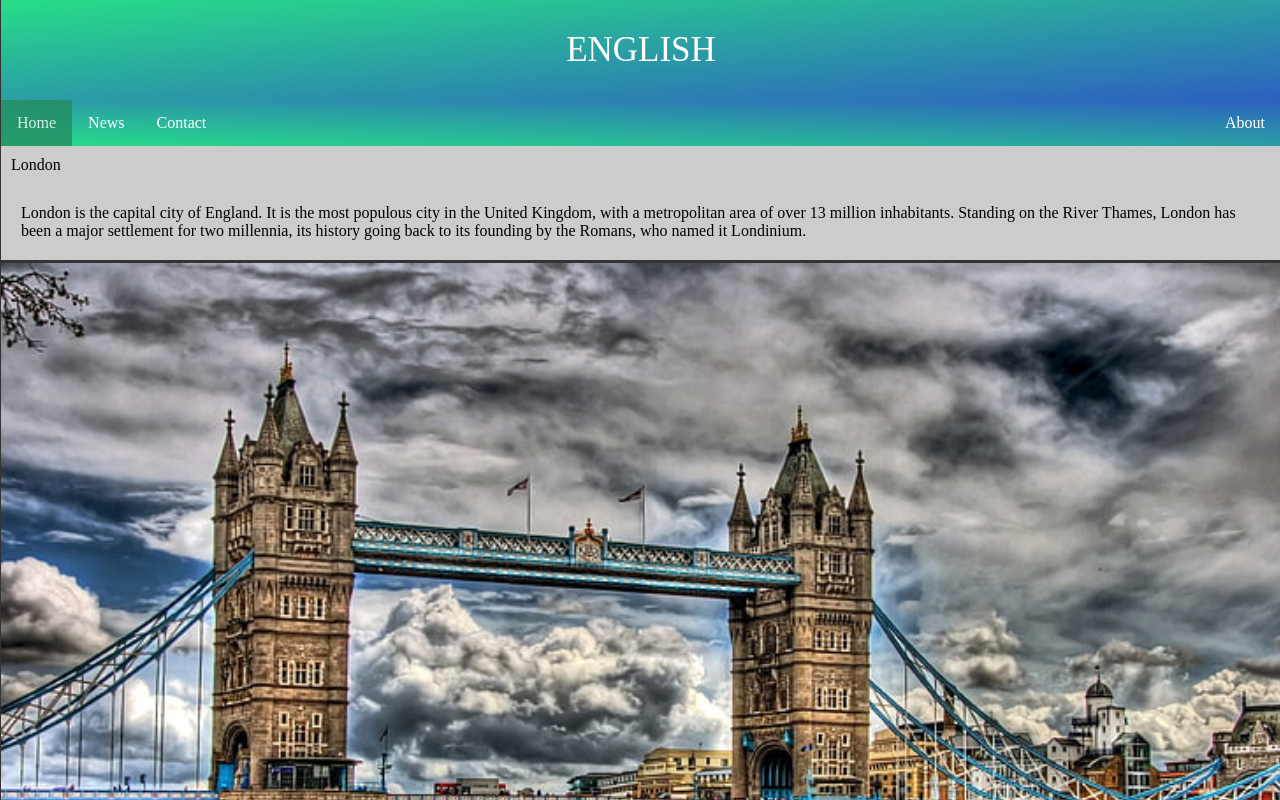
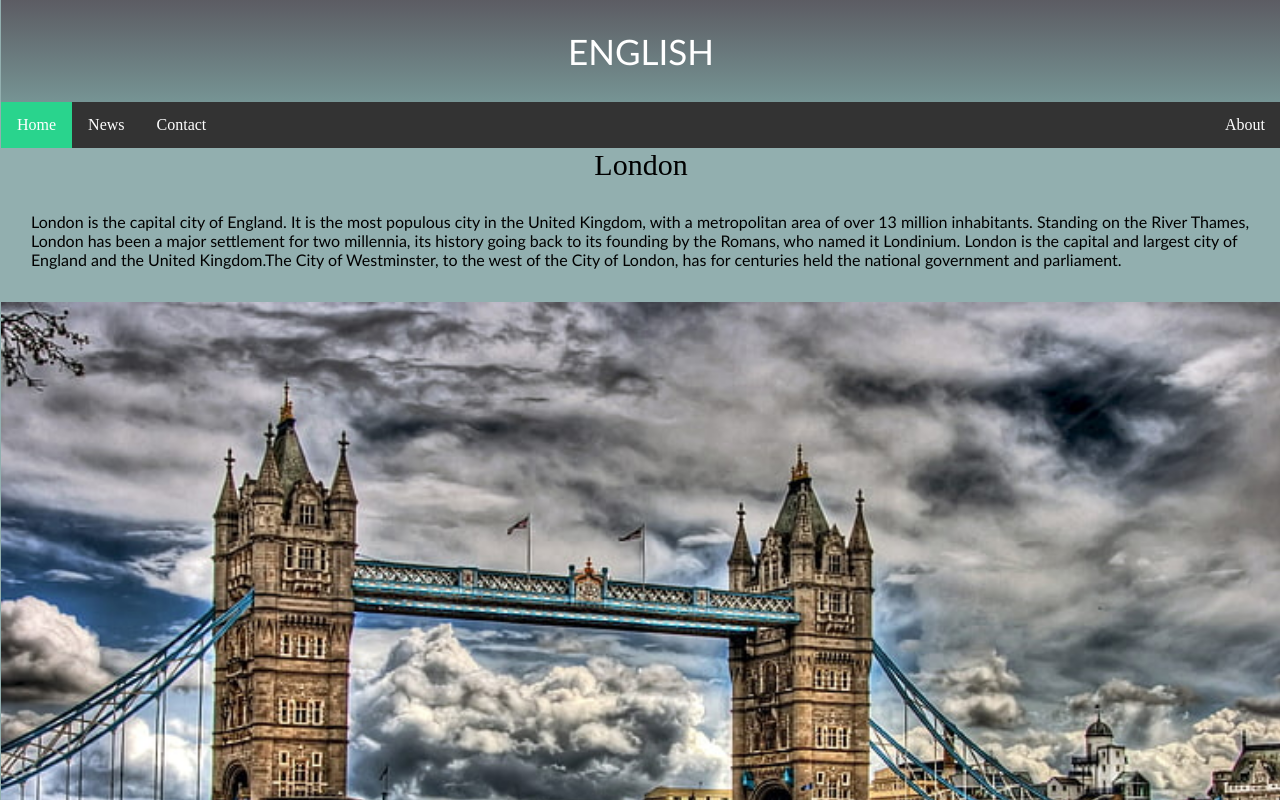
Before and after one commit to miwen17/layout, a plain HTML site: page index.html in a window 1280 px wide. Shown: the top 800 px of the page. Drawn offline with Linux system fonts and the light colour scheme.

Commit message:
gradientfinishing

```diff
--- a/index.html
+++ b/index.html
@@ -27,6 +27,7 @@
     London is the capital city of England. It is the most populous city in the United Kingdom, with a metropolitan area of over 13 million inhabitants.
 
     Standing on the River Thames, London has been a major settlement for two millennia, its history going back to its founding by the Romans, who named it Londinium.
+    London is the capital and largest city of England and the United Kingdom.The City of Westminster, to the west of the City of London, has for centuries held the national government and parliament.
 </div>
     <div class="isifoto">
         <img class="london1" src="paper/london.jpg">
--- a/new.css
+++ b/new.css
@@ -1,5 +1,9 @@
+html {
+  background-color: rgb(146, 175, 175);
+}
+
 .judul {
-    background-color: #666;
+background-image: linear-gradient(to bottom, rgb(92, 92, 99),rgb(118, 148, 148) );
 padding: 30px;
 text-align: center;
 font-size: 35px;
@@ -8,8 +12,8 @@
 left: 0;
 right: 0;
 bottom: 0;
+font-family: Calibri;
 }
-
 
 .isi {
 display: flex;
@@ -18,8 +22,9 @@
 
 .isi {
 flex: 1;
-    background: #ccc;
-    padding: 20px;
+background: rgb(146, 175, 175);
+padding: 30px;
+font-family: Calibri;
 }
 
 
@@ -29,13 +34,16 @@
 
 
 .judulisi {
-    background: #ccc;
-    padding: 20px;
+background: rgb(146, 175, 175);
+text-align: center;
+margin: auto;
+font-size: 30px;
+display: block;
 }
-
 
 .penutup {
 background-color: #666;
+background-image: linear-gradient(to top, rgb(82, 82, 83),rgb(118, 148, 148) );
 padding: 30px;
 text-align: center;
 font-size: 35px;
@@ -58,11 +66,11 @@
 position: sticky;
 top: 0;
 left: 0;
+background-image: linear-gradient(to top, #ccc,);
 }
 
 li {
 float: left;
-    border-right:1px solid #333;
 }
 
 li a {
@@ -74,11 +82,14 @@
 }
 
 li a:hover:not(.active) {
-    background-color: #111;
+background-color: rgba(175, 175, 175, 0.616);
+color: rgb(0, 0, 0);
+opacity: 100%;
+border-radius: 5%;
 }
 
 .active {
-    background-color: #04AA6D;
+background-color: #29d48d;
 }
 
 .all {
@@ -95,5 +106,5 @@
 height: 150%;
 left: 0px;
 top: 3px;
-    background-color: rgb(91, 148, 187);
+background-color: rgb(146, 175, 175);
 }
--- a/style.css
+++ b/style.css
@@ -1,9 +1,9 @@
 html {
-    background-color: #333;
+    background-color: rgb(146, 175, 175);
 }
 
 .judul {
-  background-image: linear-gradient(to left top, rgb(45, 96, 192),rgb(39, 221, 136) );
+  background-image: linear-gradient(to bottom, rgb(92, 92, 99),rgb(118, 148, 148) );
   padding: 30px;
   text-align: center;
   font-size: 35px;
@@ -12,6 +12,7 @@ html {
   left: 0;
   right: 0;
   bottom: 0;
+  font-family: Calibri;
 }
 
 .isi {
@@ -21,8 +22,9 @@ html {
 
 .isi {
   flex: 1;
-  background: #ccc;
-  padding: 20px;
+  background: rgb(146, 175, 175);
+  padding: 30px;
+  font-family: Calibri;
 }
 
 
@@ -32,12 +34,16 @@ html {
 
 
 .judulisi {
-  background: #ccc;
-  padding: 10px;
+  background: rgb(146, 175, 175);
+  text-align: center;
+  margin: auto;
+  font-size: 30px;
+  display: block;
 }
 
 .penutup {
   background-color: #666;
+  background-image: linear-gradient(to top, rgb(82, 82, 83),rgb(118, 148, 148) );
   padding: 30px;
   text-align: center;
   font-size: 35px;
@@ -60,7 +66,7 @@ ul {
   position: sticky;
   top: 0;
   left: 0;
-  background-image: linear-gradient(to bottom left, rgb(45, 96, 192),rgb(39, 221, 136) );
+  background-image: linear-gradient(to top, #ccc,);
 }
 
 li {
@@ -76,14 +82,14 @@ li a {
 }
 
 li a:hover:not(.active) {
-  background-color: rgba(220, 235, 255, 0.603);
-  color: black;
+  background-color: rgba(175, 175, 175, 0.616);
+  color: rgb(0, 0, 0);
+  opacity: 100%;
   border-radius: 5%;
 }
 
 .active {
-  background-color: #248d61;
-  opacity: 80%;
+  background-color: #29d48d;
 }
 
 .all {
```
Lines whose indentation alone changed are shown as unchanged.
